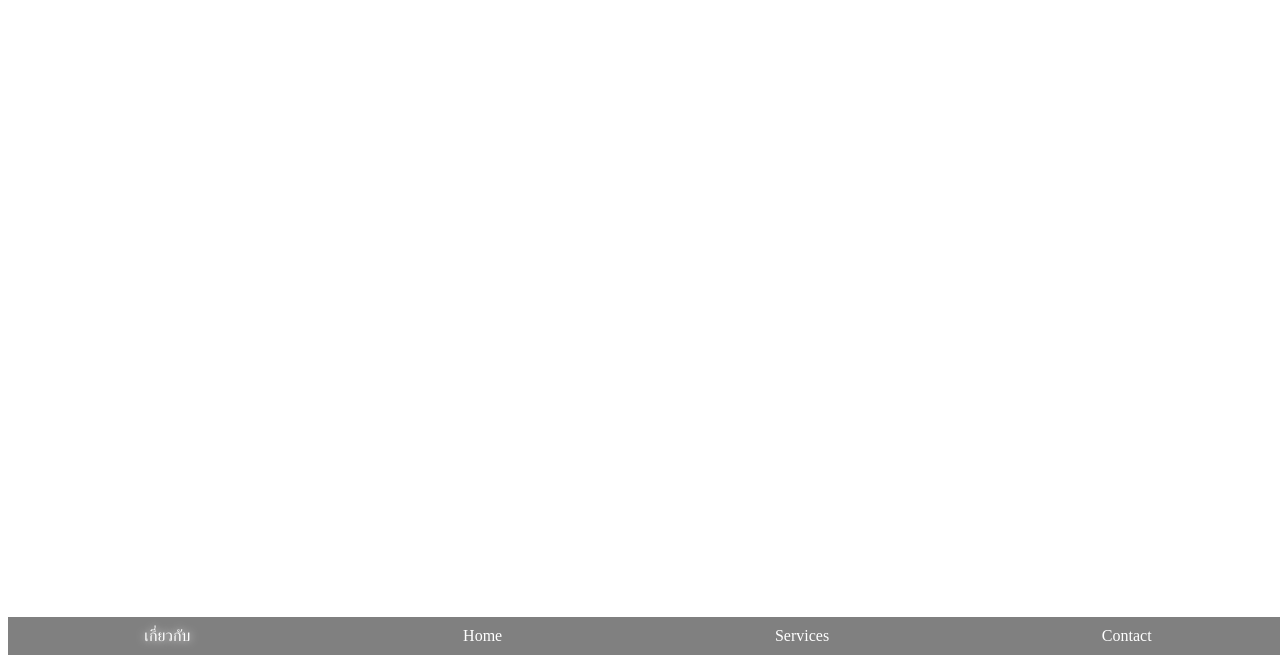
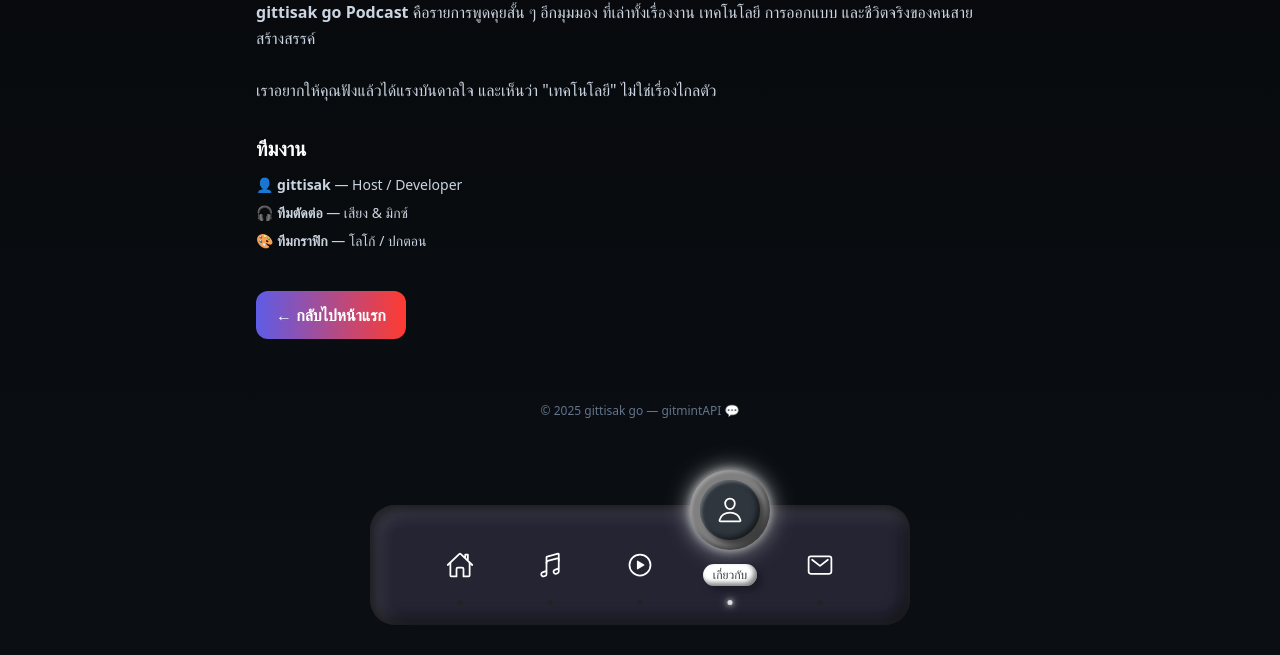
Before and after one commit to gittisak-go/gitmint-th, a plain HTML site: page src/pages/about.html in a window 1280 px wide. Shown: the part 145-800 px from the top of the page. Drawn offline with nearby package versions, Linux system fonts and the light colour scheme.

Commit message:
Add Magic Navigation widget to about.html with gray theme and white glowing icons

```diff
--- a/src/pages/about.html
+++ b/src/pages/about.html
@@ -1,45 +1,138 @@
-<!DOCTYPE html>
-<html lang="en">
+<!doctype html>
+<html lang="th">
 <head>
-    <meta charset="UTF-8">
-    <meta name="viewport" content="width=device-width, initial-scale=1.0">
-    <link rel="stylesheet" href="https://cdnjs.cloudflare.com/ajax/libs/ionicons/5.5.2-1/css/ionicons.min.css">
-    <title>About</title>
+  <meta charset="utf-8" />
+  <meta name="viewport" content="width=device-width,initial-scale=1" />
+  <title>About — gittisak go Podcast</title>
+  <script src="https://cdn.tailwindcss.com"></script>
   <style>
+    :root {
+      --bg:#0b0f14;
+      --accent1:#ff3b30;
+      --accent2:#ff9500;
+      --accent3:#34c759;
+      --accent4:#5e5ce6;
+    }
     body {
+      background: linear-gradient(180deg,#07090b 0%,var(--bg) 100%);
+      color: #e6eef6;
+      font-family: system-ui, sans-serif;
       padding-bottom: 140px;
     }
-        .magic-nav {
-            background-color: #808080;
-            position: fixed;
-            bottom: 0;
-            width: 100%;
-            display: flex;
-            justify-content: space-around;
-            padding: 10px 0;
-        }
-        .magic-nav a {
-            color: white;
-            text-decoration: none;
-            text-align: center;
-        }
-        .magic-nav a.active {
-            text-shadow: 0 0 10px white;
-        }
+    @import url("https://fonts.googleapis.com/css?family=Poppins:200,300,400,500,600,700,800,900&display=swap");
+    .navigation {position: fixed; bottom: 30px; left: 50%; transform: translateX(-50%);
+      width: 540px; max-width: 90%; height: 120px; background: #242433; box-shadow: inset 5px 5px 10px rgba(0,0,0,0.5), inset 5px 5px 20px rgba(255,255,255,0.2), inset -5px -5px 15px rgba(0,0,0,0.75); border-radius: 25px;
+      display: flex; justify-content: center; align-items: center; z-index: 50; font-family: "Poppins",sans-serif;}
+    .navigation li {position: relative; list-style: none; width: 80px; margin: 0 5px;}
+    .navigation li::before {content: ""; position: absolute; top: 35px; left: 50%; transform: translateX(-50%);
+      width: 5px; height: 5px; background: #222; border-radius: 50%; transition: 0.5s;}
+    .navigation li.active::before {background: #ddd; box-shadow: 0 0 5px rgba(255,255,255,0.8), 0 0 10px rgba(255,255,255,0.6), 0 0 20px rgba(255,255,255,0.4), 0 0 30px rgba(255,255,255,0.3);}
+    .navigation li a {display: flex; align-items: center; justify-content: center; flex-direction: column; text-decoration: none;}
+    .navigation li a .icon {position: absolute; font-size: 1.75em; width: 80px; height: 80px;
+      display: flex; align-items: center; justify-content: center; color: #fff; border-radius: 50px;
+      transition: 0.5s; transition-delay: 0.2s; text-shadow: 0 0 10px rgba(255,255,255,0.3);}
+    .navigation li.active a .icon {background: #808080; color: #fff; transform: translateY(-55px);
+      box-shadow: 0 0 10px rgba(255,255,255,0.6), 0 0 20px rgba(255,255,255,0.4), 0 0 30px rgba(255,255,255,0.3), 5px 5px 7px rgba(0,0,0,0.25), inset 2px 2px 3px rgba(255,255,255,0.25), inset -3px -3px 5px rgba(0,0,0,0.5); transition-delay: 0s;}
+    .navigation li a .icon::before {content: ""; position: absolute; inset: 10px; background: #2f363e; border-radius: 50%;
+      box-shadow: 5px 5px 5px rgba(0,0,0,0.5),inset 2px 2px 3px rgba(255,255,255,0.25),inset -3px -3px 5px rgba(0,0,0,0.5); transform: scale(0); transition: 0.5s;}
+    .navigation li.active a .icon::before {transform: scale(1);}
+    .navigation li a .text {position: absolute; font-size: 0.75em; color: #2f363e; opacity: 0;
+      transform: translateY(20px); padding: 2px 10px; background: #fff; border-radius: 15px;
+      box-shadow: 5px 5px 7px rgba(0,0,0,0.25),inset -3px -3px 5px rgba(0,0,0,0.5); transition: 0.5s; transition-delay: 0s;}
+    .navigation li.active a .text {opacity: 1; transform: translateY(10px); transition-delay: 0.2s;}
   </style>
 </head>
-<body>
-    <!-- Existing content of about.html -->
 
-    <div class="magic-nav">
-        <a href="#" class="active">เกี่ยวกับ</a>
-        <a href="#">Home</a>
-        <a href="#">Services</a>
-        <a href="#">Contact</a>
+<body class="min-h-screen flex flex-col items-center p-6">
+
+  <!-- Header -->
+  <header class="w-full max-w-5xl flex items-center justify-between">
+    <h1 class="text-lg md:text-xl font-bold text-white">🎙️ gittisak go Podcast</h1>
+    <a href="../../index.html" class="text-slate-400 text-sm hover:text-white">← กลับหน้าแรก</a>
+  </header>
+
+  <!-- Content -->
+  <main class="w-full max-w-3xl mt-10">
+    <h2 class="text-3xl font-extrabold mb-4">เกี่ยวกับรายการ</h2>
+    <p class="text-slate-300 leading-relaxed">
+      <b>gittisak go Podcast</b> คือรายการพูดคุยสั้น ๆ อีกมุมมอง
+      ที่เล่าทั้งเรื่องงาน เทคโนโลยี การออกแบบ และชีวิตจริงของคนสายสร้างสรรค์
+      <br><br>
+      เราอยากให้คุณฟังแล้วได้แรงบันดาลใจ และเห็นว่า "เทคโนโลยี" ไม่ใช่เรื่องไกลตัว
+    </p>
+
+    <h3 class="mt-8 text-xl font-semibold text-white">ทีมงาน</h3>
+    <ul class="mt-3 text-slate-300 text-sm space-y-2">
+      <li>👤 <b>gittisak</b> — Host / Developer</li>
+      <li>🎧 <b>ทีมตัดต่อ</b> — เสียง & มิกซ์</li>
+      <li>🎨 <b>ทีมกราฟิก</b> — โลโก้ / ปกตอน</li>
+    </ul>
+
+    <div class="mt-10">
+      <a href="../../index.html"
+         class="inline-block px-5 py-3 rounded-xl font-semibold text-white"
+         style="background:linear-gradient(90deg,var(--accent4),var(--accent1));">
+         ← กลับไปหน้าแรก
+      </a>
     </div>
+  </main>
 
+  <footer class="mt-16 text-xs text-slate-500 text-center">
+    © 2025 gittisak go — gitmintAPI 💬
+  </footer>
+
+  <!-- Navigation Widget -->
+  <ul class="navigation">
+    <li>
+      <a href="../../index.html">
+        <span class="icon">
+          <ion-icon name="home-outline"></ion-icon>
+        </span>
+        <span class="text">หน้าแรก</span>
+      </a>
+    </li>
+    <li>
+      <a href="episodes.html">
+        <span class="icon">
+          <ion-icon name="musical-notes-outline"></ion-icon>
+        </span>
+        <span class="text">ทุกตอน</span>
+      </a>
+    </li>
+    <li>
+      <a href="https://open.spotify.com/">
+        <span class="icon">
+          <ion-icon name="play-circle-outline"></ion-icon>
+        </span>
+        <span class="text">ฟังเลย</span>
+      </a>
+    </li>
+    <li class="active">
+      <a href="about.html">
+        <span class="icon">
+          <ion-icon name="person-outline"></ion-icon>
+        </span>
+        <span class="text">เกี่ยวกับ</span>
+      </a>
+    </li>
+    <li>
+      <a href="contact.html">
+        <span class="icon">
+          <ion-icon name="mail-outline"></ion-icon>
+        </span>
+        <span class="text">ติดต่อ</span>
+      </a>
+    </li>
+  </ul>
+  <script src='https://unpkg.com/ionicons@5.5.2/dist/ionicons/ionicons.js'></script>
   <script>
-        // JavaScript to handle active state here if necessary
+    let list = document.querySelectorAll(".navigation li");
+    function activeLink() {
+      list.forEach((item) => item.classList.remove("active"));
+      this.classList.add("active");
+    }
+    list.forEach((item) => item.addEventListener("click", activeLink));
   </script>
+
 </body>
 </html>
```
Lines whose indentation alone changed are shown as unchanged.
